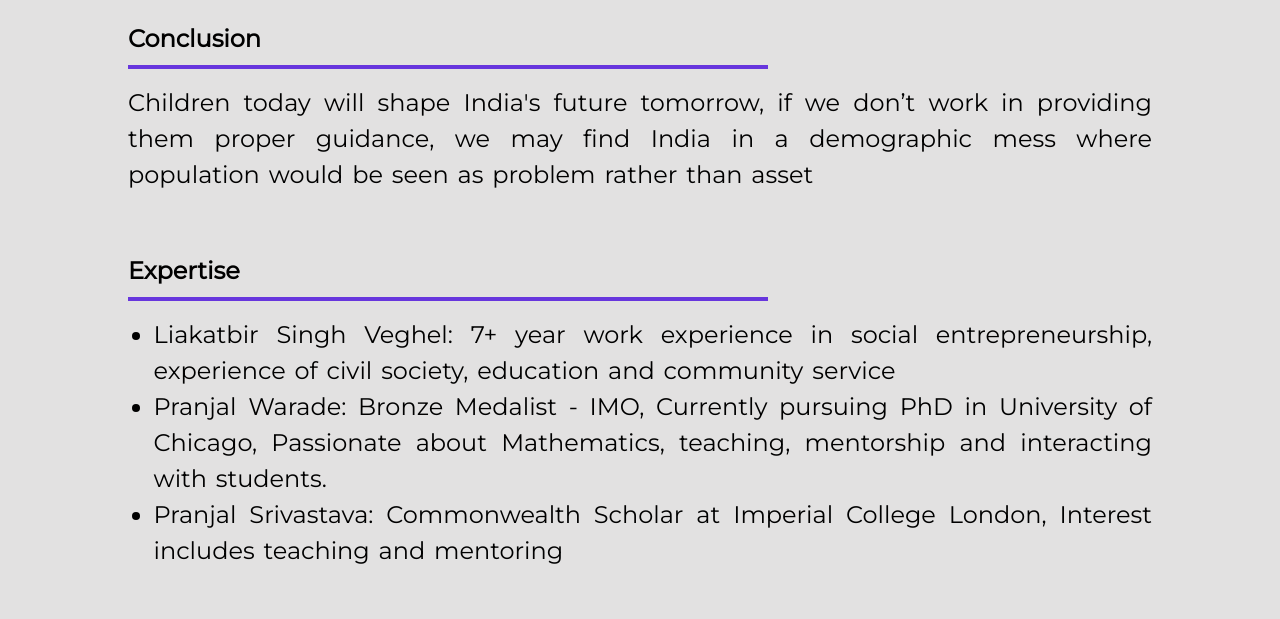
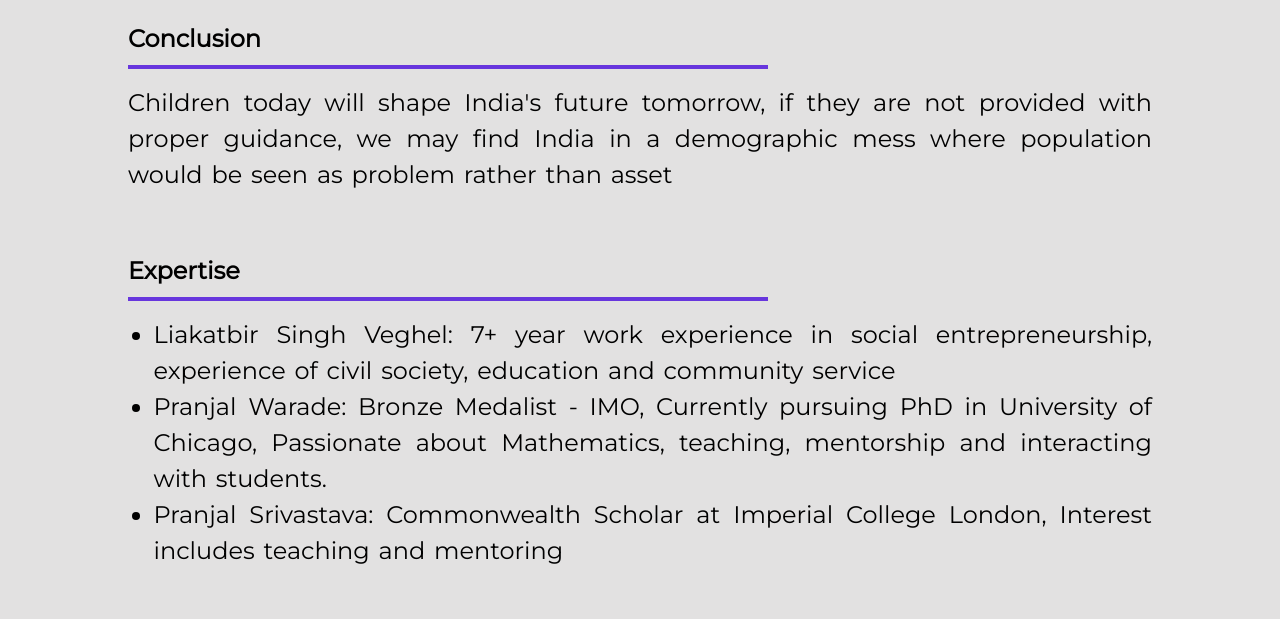
Before and after one commit to odgripginger/initiative_project, a plain HTML site: page project2.html in a window 1280 px wide. Shown: the part 1223-1842 px from the top of the page. Drawn offline with Linux system fonts and the light colour scheme; a script that the page names is missing.

Commit message:
Update project2.html

```diff
--- a/project2.html
+++ b/project2.html
@@ -45,7 +45,7 @@
             <li>Industry-academia linkages at higher secondary level.</li>
         </ol>
         <h2 id="isPasted" >Conclusion</h2>
-        <p id="isPasted">Children today will shape India's future tomorrow, if we don’t work in providing them proper guidance, we may find India in a demographic mess where population would be seen as problem rather than asset</p>
+        <p id="isPasted">Children today will shape India's future tomorrow, if they are not provided with proper guidance, we may find India in a demographic mess where population would be seen as problem rather than asset</p>
         <p><br></p>
         <h2 id="isPasted" >Expertise</h2>
         <ol>
```
